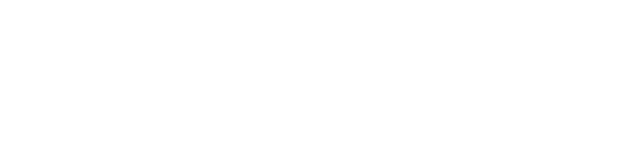
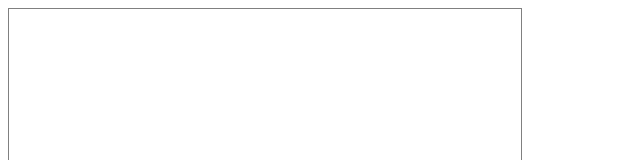
Before and after one commit to brocodile/etch-a-sketch, a plain HTML site: page index.html in a window 1280 px wide. Shown: the top 160 px of the page, without its empty margins (0-640 px from the left). Drawn offline with Linux system fonts and the light colour scheme.

Commit message:
Add Container

```diff
--- a/index.html
+++ b/index.html
@@ -8,6 +8,6 @@
     <script src="./script.js" defer></script>
 </head>
 <body>
-
+    <div id="container"></div>
 </body>
 </html>
--- a/script.js
+++ b/script.js
@@ -0,0 +1 @@
+const container = document.querySelector("#container");
--- a/styles.css
+++ b/styles.css
@@ -0,0 +1,7 @@
+#container{
+    border: 1px solid grey;
+    width: 512px;
+    height: 512px;
+    display: flex;
+    flex-wrap: wrap;
+}
```
